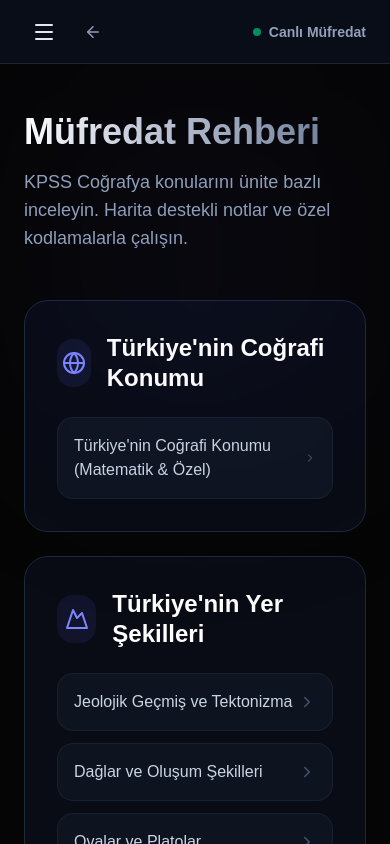
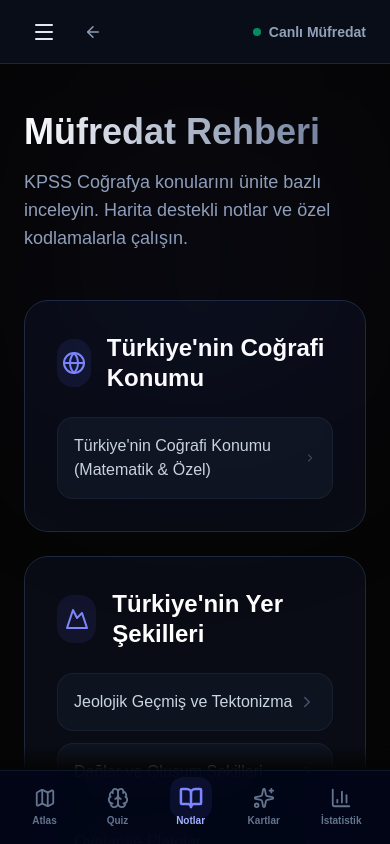
Before and after one commit to BatuhanYolcu1/geo-kpss, a Next.js app: page /notes in a window 390 px wide. Built offline with nearby package versions, Linux system fonts and the light colour scheme; no server answers.

Commit message:
feat: Phase 3 - Mobile bottom nav and UI polish

```diff
--- a/src/app/layout.tsx
+++ b/src/app/layout.tsx
@@ -1,5 +1,6 @@
 import type { Metadata, Viewport } from "next";
 import { Inter } from "next/font/google";
+import BottomNav from "@/components/ui/BottomNav";
 import "./globals.css";
 
 const inter = Inter({
@@ -122,7 +123,10 @@ export default function RootLayout({
           dangerouslySetInnerHTML={{ __html: JSON.stringify(jsonLd) }}
         />
       </head>
-      <body className={`${inter.variable} antialiased`}>{children}</body>
+      <body className={`${inter.variable} antialiased`}>
+        {children}
+        <BottomNav />
+      </body>
     </html>
   );
 }
--- /dev/null
+++ b/src/components/ui/BottomNav.tsx
@@ -0,0 +1,57 @@
+'use client';
+
+import { usePathname } from 'next/navigation';
+import Link from 'next/link';
+import { Map, Brain, BookOpen, Sparkles, BarChart3 } from 'lucide-react';
+
+const navItems = [
+    { href: '/atlas', label: 'Atlas', icon: Map },
+    { href: '/quiz', label: 'Quiz', icon: Brain },
+    { href: '/notes', label: 'Notlar', icon: BookOpen },
+    { href: '/flashcards', label: 'Kartlar', icon: Sparkles },
+    { href: '/stats', label: 'İstatistik', icon: BarChart3 },
+];
+
+export default function BottomNav() {
+    const pathname = usePathname();
+
+    // Don't show on homepage or atlas (full screen map)
+    if (pathname === '/' || pathname === '/atlas') return null;
+
+    return (
+        <nav className="fixed bottom-0 left-0 right-0 z-[999] md:hidden">
+            {/* Gradient fade */}
+            <div className="absolute inset-x-0 -top-6 h-6 bg-gradient-to-t from-[#050505] to-transparent pointer-events-none" />
+
+            <div className="bg-slate-950/95 backdrop-blur-xl border-t border-slate-800/50 px-2 pb-[env(safe-area-inset-bottom)]">
+                <div className="flex items-center justify-around py-2">
+                    {navItems.map((item) => {
+                        const isActive = pathname === item.href || pathname.startsWith(item.href + '/');
+                        const Icon = item.icon;
+
+                        return (
+                            <Link
+                                key={item.href}
+                                href={item.href}
+                                className={`flex flex-col items-center gap-1 px-3 py-2 rounded-xl transition-all duration-200 min-w-[56px] ${isActive
+                                        ? 'text-indigo-400'
+                                        : 'text-slate-500 active:text-slate-300'
+                                    }`}
+                            >
+                                <div className={`relative ${isActive ? 'scale-110' : ''} transition-transform`}>
+                                    <Icon size={22} strokeWidth={isActive ? 2.5 : 2} />
+                                    {isActive && (
+                                        <div className="absolute -inset-2 bg-indigo-500/10 rounded-xl -z-10" />
+                                    )}
+                                </div>
+                                <span className={`text-[10px] font-bold ${isActive ? 'text-indigo-300' : ''}`}>
+                                    {item.label}
+                                </span>
+                            </Link>
+                        );
+                    })}
+                </div>
+            </div>
+        </nav>
+    );
+}
```
